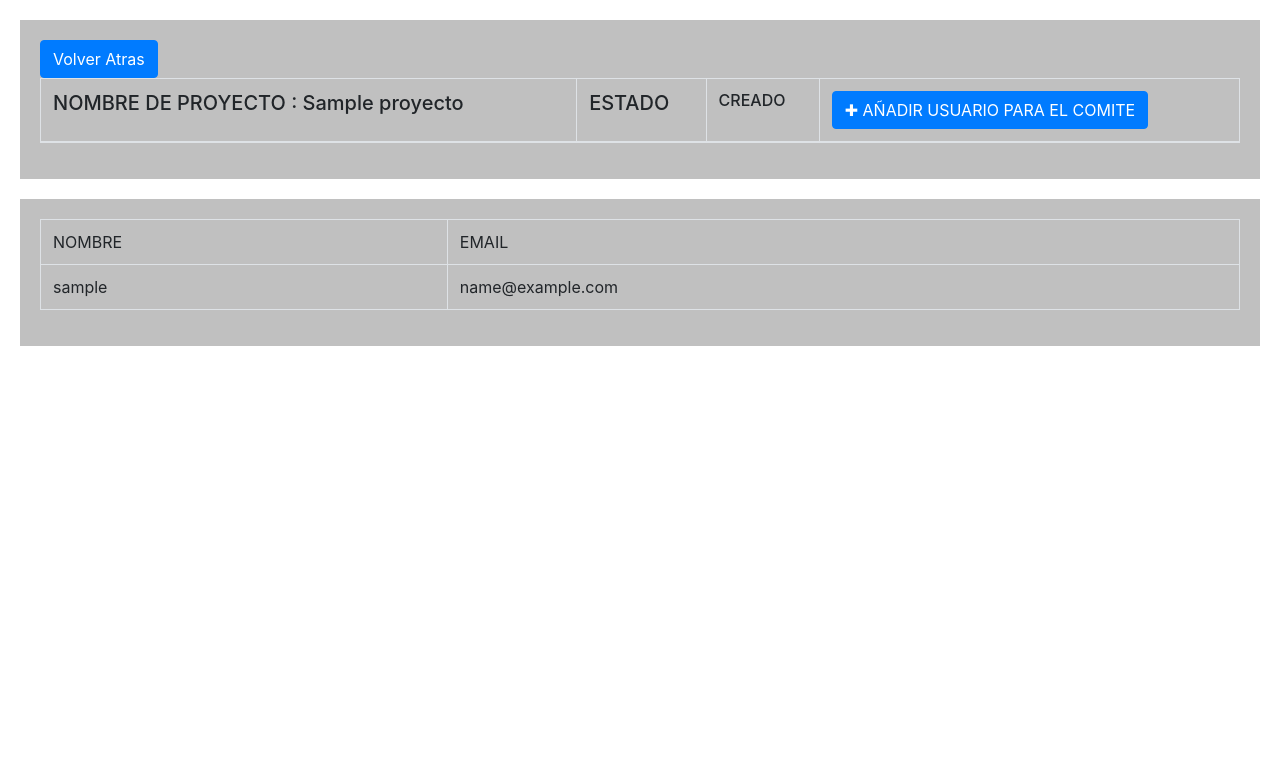
After one commit to rduarte01/GestionItem, a Django app: page /comite/1 in a window 1280 px wide. The commit adds this page. Shown: the top 779 px of the page. Run offline with Django 3.2, Linux system fonts and the light colour scheme; a user stored in the database is signed in; tables that the repository leaves empty hold one stand-in row (values such as "Sample post"); some libraries are stand-ins or nearby versions.

Commit message:
Se enlaza con dropbox, se puede crear el comite de un proyecto

```diff
--- a/gestion/templates/MenuAdminSistema.html
+++ b/gestion/templates/MenuAdminSistema.html
@@ -16,7 +16,7 @@
 
   {% block body%}
       <div class="jumbotron">
-        <h1>Es administrador del sistema</h1>
+        <h2>Es administrador del sistema</h2>
 
         <p class="lead">Debera de aceptar usuarios que se hayan registrado en el SSO para que pertenezcan al sistema, por favor labure</p>
           <a class="btn btn-large btn-success" href="{% url 'gestion:listaDeEspera' %}" ><h4>Valide usuarios!</h4></a>
--- a/gestion/templates/aggAtributos.html
+++ b/gestion/templates/aggAtributos.html
@@ -37,7 +37,11 @@
         <td>{{atributos.nombre}}</td>
         <td>{{atributos.tipo_dato}}</td>
         <td>{{atributos.es_obligatorio}}</td>
-        <td><input placeholder="Ingrese el valor" type="text" name="valor"></td>
+        {%if atributos.tipo_dato == 'File'%}
+            <td>{{Archivos.as_p}}</td>
+        {%else%}
+            <td><input placeholder="Ingrese el valor" type="text" name="valor"></td>
+        {%endif%}
     </tr>
 {%endfor%}
 
--- /dev/null
+++ b/gestion/templates/comite.html
@@ -0,0 +1,74 @@
+{% load guardian_tags %}
+{% get_obj_perms request.user for proyectos as "proyecto_perms" %}
+    <title>Comite de proyecto</title>
+{% load bootstrap4 %}
+{% bootstrap_css %}
+{% bootstrap_javascript jquery='full' %}
+
+<html>
+<head>
+<style>
+.cities {
+  background-color: silver;
+  color: white;
+  margin: 20px;
+  padding: 20px;
+}
+</style>
+</head>
+<body>
+
+<div class="cities">
+<table class="table table-bordered">
+<a class="btn btn-primary" href="javascript:history.back()" role="button">Volver Atras</a>
+      <thead>
+
+    <tr>
+        <td><h5>NOMBRE DE PROYECTO : {{proyectos.nombre}}</h5></td>
+        <td><h5>ESTADO</h5></td>
+        <td><h6>{{proyectos.estado}}</h6></td>
+        <td><a href="{% url 'gestion:AggComite' proyectos.id_proyecto%}" class="btn btn-primary">✚ AÑADIR USUARIO PARA EL COMITE</a></td>
+
+    </tr>
+
+    </thead>
+</table>
+</div>
+
+
+
+<div class="cities">
+<table class="table table-bordered">
+    <form method="POST" action="">{% csrf_token %}
+            {%if list%}
+                <tr>
+                    <td>NOMBRE</td>
+                    <td>EMAIL</td>
+                    {% if "is_gerente" in proyecto_perms %}
+                        <td>DESVINCULACIÓN</td>
+                    {% endif %}
+
+                </tr>
+                {%for list in list %}
+                  {%for i in form%}
+                        {%if list == i.user.id%}
+                <tr>
+                    <td>{{i.user.username}}</td>
+                    <td>{{i.user.email}}</td>
+                    {% if "is_gerente" in proyecto_perms %}
+                        <td><a class="btn btn-primary" href="{% url 'gestion:desvinculacionComite' pk  i.user.id%}" role="button">Quitar del comite</a></td>
+                    {% endif %}
+                </tr>
+
+                {%endif%}
+            {%endfor%}
+            {%endfor%}
+        {%else%}
+        <h1>NO HAY COMITE AUN</h1>
+        {%endif%}
+
+    </form>
+  </table>
+ </div>
+</body>
+</html>
--- a/gestion/templates/detallesProyecto.html
+++ b/gestion/templates/detallesProyecto.html
@@ -103,6 +103,8 @@
                 {% endif %}
         {% endif %}
             <td><a href="{% url 'gestion:listar_tipo_item' proyectos.id_proyecto %}"class="btn btn-primary">VER TI DEL PROYECTO</a></td>
+            <td><a href="{% url 'gestion:comite' proyectos.id_proyecto %}"class="btn btn-primary">COMITE DE CAMBIO</a></td>
+
     </tr>
     </thead>
 </table>
--- a/gestion/urls.py
+++ b/gestion/urls.py
@@ -1,8 +1,7 @@
 from django.urls import path
 from .views import crearFase, listar_auditoria,listar_proyectos, proyectoCancelado
 from . import views
-from .views import estadoProyecto,detallesProyecto,UsersProyecto,desvinculacionProyecto,ModificarRol,VerRoles,agregarUsuarios, VerUsersEnEspera, ActualizarUser, CrearRol, crearItem,agg_listar_tipo_item,aggAtributos,relacionarItem,detallesFase,listar_relaciones,listar_atributos,itemCancelado
-
+from .views import estadoProyecto,detallesProyecto,UsersProyecto,desvinculacionProyecto,ModificarRol,VerRoles,agregarUsuarios, VerUsersEnEspera, ActualizarUser, CrearRol, crearItem,agg_listar_tipo_item,aggAtributos,relacionarItem,detallesFase,listar_relaciones,listar_atributos,itemCancelado,comite,AggComite,desvinculacionComite
 
 
 urlpatterns = [
@@ -47,5 +46,8 @@ urlpatterns = [
     path('detallesFase/<int:idFase>', views.detallesFase, name="detallesFase"),
     path('listar_relaciones/<int:idItem>', views.listar_relaciones, name="listar_relaciones"),
     path('listar_atributos/<int:idAtributoTI>/<int:id_item>', views.listar_atributos, name="listar_atributos"),
+    path('comite/<int:pk>', views.comite, name='comite'),
+    path('AggComite/<int:pk>', views.AggComite, name='AggComite'),
+    path('desvinculacionComite/<int:pk>/<int:pk_user>', views.desvinculacionComite, name='desvinculacionComite'),
 
 ]
--- a/gestion/views.py
+++ b/gestion/views.py
@@ -13,8 +13,8 @@ from time import gmtime, strftime
 from .forms import FaseForm, FormProyectoEstados,FormItem
 from django.db.models import Count
 from django.utils.decorators import method_decorator
-from .models import Proyecto,TipoItem,Atributo,Item,Fase,Atributo_Item,Relacion,Versiones
-from .forms import FormProyecto,TipoItemForm,AtributeForm,RolForm
+from .models import Proyecto,TipoItem,Atributo,Item,Fase,Atributo_Item,Relacion,Versiones,Comite
+from .forms import FormProyecto,TipoItemForm,AtributeForm,RolForm,UploadDocumentForm
 from django.contrib.auth.models import Permission
 from django.contrib.contenttypes.models import ContentType
 from django.forms import formset_factory
@@ -137,7 +137,8 @@ def menu(request):
     #return render(request, 'MenuAdminSistema.html')
     if( user.usuario.esta_aprobado):
         if user.has_perm('gestion.es_administrador'):
-             return render(request,'MenuAdminSistema.html')
+            #subirArchivo("/home/ruben/prueba/tweet.txt",False,"/prueba/tweet.txt")
+            return render(request,'MenuAdminSistema.html')
         else:
             return render(request, 'Menu.html')
     else:
@@ -863,6 +864,7 @@ def crearItem(request,Faseid):
 def agg_listar_tipo_item(request,Fase):
     """LISTA LOS TIPOS DE ITEMS DE UNA FASE EN ESPECIFICA, RECIBE EL ID DE LA FASE, AL SELECCIONAR EL TI SE GUARDA EN EL ITEM
     CORRESPONDIENTE Y SE REDIRIGE A UNA VENTANA EN LA QUE SE CARGAN LOS ATRIBUTOS DE DICHO TI SELECCIONADO"""
+
     if request.method == 'POST':
         x=request.POST.get('ti')
         item=Item.objects.last()
@@ -874,16 +876,30 @@ def agg_listar_tipo_item(request,Fase):
     tipoItem = TipoItem.objects.filter(fase_id=Fase)
     contexto={
         'TipoItem':tipoItem
+
     }
     return render (request,'aggTI.html',contexto)
 #RUBEN
+import os
 def aggAtributos(request,idTI):
     """SE LISTAN LOS ATRIBUTOS DEL TI SELECCIONADO, SE AGREGA UN CAMPO VALOR EN DONDE SE DEBERA DE INGRESAR EL TIPO DE VALOR
     DE DICHO ATRIBUTO, SE VALIDA SI ES OBLIGATORIO Y MUESTRA MENSAJE DE ERROR SI ESTA VACIO EL CAMPO Y ES OBLIGATORIO,
     SI CUMPLIO CON LA RESTRICCION DE OBLIGATORIEDAD REDIRIGE A LA VENTANA DE RELACIONES PARA DICHO ITEM"""
     atributos= Atributo.objects.filter(ti_id=idTI)
+    Archivos = UploadDocumentForm()
     if request.method == 'POST':
         x = request.POST.getlist('valor')#SE SACA LA LISTA DE VALORES INGRESADOS
+        Archivo = UploadDocumentForm(request.POST, request.FILES)
+
+        i=request.POST.get('archivo')
+        print(i)
+
+        if(i != None):
+            DiraccionArchivo=os.path.abspath(i)
+            print(DiraccionArchivo)#quito el directorio del archivo
+            #subirArchivo(DiraccionArchivo,True,i)
+
+
         item=Item.objects.last()#SE OBTIENE EL ITEM CREADO RECIENTEMENTE
         for  i in range(len(x)):#SE RECORRE POR VALOR INGRESADO CONSULTANDO SI ES OBLIGARORIO Y ESTA VACIO-->MUESTRA ERROR
             if(x[i]=='' and atributos[i].es_obligatorio==True):
@@ -897,14 +913,15 @@ def aggAtributos(request,idTI):
                 }
                 return render(request, 'Error.html', context)
         for i in range(len(x)):#SI INGRESO VALORES CORRECTAMENTE LOS GUARDA RELACIONANDO CON EL ITEM CORRESPONDIENTE
-            p = Atributo_Item(idAtributoTI=idTI,id_item=item,valor=x[i])
+            p = Atributo_Item(idAtributoTI=idTI,id_item=item,valor=x[i],archivo=Archivo)
             p.save()
         itemID=Item.objects.last()
         ti=TipoItem.objects.get(id_ti=idTI)
         return redirect('gestion:relacionarItem',ti.fase.id_Proyecto.id_proyecto,itemID.id_item)
 
     contexto={
-        'atributos':atributos
+        'atributos':atributos,
+        'Archivos': Archivos,
     }
     return render (request,'aggAtributos.html',contexto)
 #RUBEN
@@ -956,7 +973,7 @@ def relacionarItem(request,id_proyecto,id_item):
                 }
                 return render(request, 'Error.html', context)
 
-        #VERIFICAR SI SE GENERAN CICLOS
+        #VERIFICAR SI SE GENERAN CICLOS--------- INCONSISTENCIAS
 
 
         for id in some_var:###### SE GUARDAN LAS RELACIONES
@@ -969,7 +986,7 @@ def relacionarItem(request,id_proyecto,id_item):
         version.save()
         #----------------------------------------------------------#
 
-        return redirect('gestion:detallesFase',item[0].fase.id_Fase)
+ #       return redirect('gestion:detallesFase',item[0].fase.id_Fase)
     else:
         return render(request, 'relacionarItem.html', {'form': items,'list':list})
 
@@ -1014,3 +1031,133 @@ def busqueda(item,id_item,some_var):
                     return True
     print("no encontro busca en otro")
     return False
+
+
+### se usara mas tarde en la parte de relaciones
+def ciclos(item,i,some_var):
+
+    try:
+        relaciones = Relacion.objects.filter(inicio_item=i.id_item)
+    except:
+        relaciones = None
+
+    if(relaciones != None):### si no tiene relaciones, compara
+        for relaciones in relaciones:
+            instanceItem= Item.objects.get(id_item=relaciones.fin_item)
+            if(ciclos(item,instanceItem,some_var)==True):
+                return True
+
+    if(item.id_item==i.id_item):
+        return True
+    else:
+        for x in some_var:
+            if(str(x)==str(i.id_item)):
+               return True
+
+    return False
+
+
+import dropbox
+import tempfile
+
+
+"""
+dropbox
+gestionitems.fpuna@gmail.com
+GestionItem20202
+https://josevc93.github.io/python/Dropbox-y-python/
+"""
+def subirArchivo(ruta,opcion,nombre):
+    """
+    opcion= true subir, sino descarga
+    ruta direccion del archivo a subir o en donde descargar
+
+    """
+
+    # Autenticación
+    token = "4BJ-WaMHHDAAAAAAAAAADHjatAzpvWFcLRnLg-HxMI5mjihNv0ib_E3rTAV0MVbf"
+    dbx = dropbox.Dropbox(token)
+
+    # Obtiene y muestra la información del usuario
+    user = dbx.users_get_current_account()
+    #print(user)
+    if(opcion==True):
+        with open(ruta, "rb") as f:
+            dbx.files_upload(f.read(), nombre, mute=True)
+    else:
+        # Descarga archivo
+        dbx.files_download_to_file(ruta, nombre)
+
+def comite(request,pk):#esta enlazado con la clase FaseForm del archivo getion/forms
+    """
+    LISTA LOS USUARIOS DE UN PROYECTO
+    """
+
+    comite = Comite.objects.all()
+
+
+    form = Usuario.objects.all()
+    proyectos=Proyecto.objects.get(id_proyecto=pk)
+
+    if request.method == 'POST': #preguntamos primero si la petición Http es POST ||| revienta todo con este
+
+        #form.save()
+        return redirect('gestion:comite',pk)
+    else:
+        list=[]
+        if(comite != None):
+            for i in range(form.count()):
+                ok = False
+                if form[i].esta_aprobado == True:
+                    for x in comite:
+                        if x.id_user == form[i].user.id and x.id_proyecto == pk:
+                            ok=True
+                if ok:
+                   list.append(form[i].user.id)
+        print(list)
+        return render(request, 'comite.html', {'form': form,'list':list,'pk':pk,'proyectos':proyectos})
+
+#RUBEN
+def AggComite(request,pk):#esta enlazado con la clase FaseForm del archivo getion/forms
+    """
+    """
+
+    proyectos=Proyecto.objects.get(id_proyecto=pk)
+
+    comite= Comite.objects.all()
+
+    form = Usuario.objects.all()
+    registrados = User_Proyecto.objects.all()
+
+    if request.method == 'POST': #preguntamos primero si la petición Http es POST ||| revienta todo con este
+        #if form.is_valid():
+        some_var=request.POST.getlist('checkbox')
+        print(some_var)
+
+        for id in some_var:###### SE GUARDAN EN USER_PROYECTOS LAS RELACIONES
+            id_user =id
+            p=Comite(id_proyecto=pk,id_user=id_user)
+            p.save()
+        return redirect('gestion:comite',pk)
+    else:
+        list=[]
+        for i in range(form.count()):
+            ok = False
+            if form[i].esta_aprobado == True:
+                for x in range(registrados.count()):
+                    if registrados[x].proyecto_id == pk:# esta en el proyecto?
+                        ok=True
+                        for z in range(comite.count()):#si ya esta en el comite no
+                            if form[i].user.id == comite[z].id_user and pk==comite[z].id_proyecto:
+                                ok=False
+            if ok:
+               list.append(form[i].user.id)
+
+        return render(request, 'AggComite.html', {'form': form,'list':list,'proyectos':proyectos})
+
+#RUBEN
+def desvinculacionComite(request,pk,pk_user):
+    """DESVINCULA UN USUARIO DE UN PROYECTO"""
+    instanceUser = Comite.objects.filter(id_proyecto = pk, id_user = pk_user)
+    instanceUser.delete()
+    return redirect('gestion:comite',pk)
```
Also changed, not shown: gestion/forms.py (+15 -1 lines), gestion/models.py (+11 -1 lines), gestion/templates/AggComite.html (added, +70 -0 lines), gestion/migrations/0004_atributo_item_archivo.py (added), gestion/migrations/0005_auto_20200411_0931.py (added), gestion/migrations/0006_comite.py (added).
